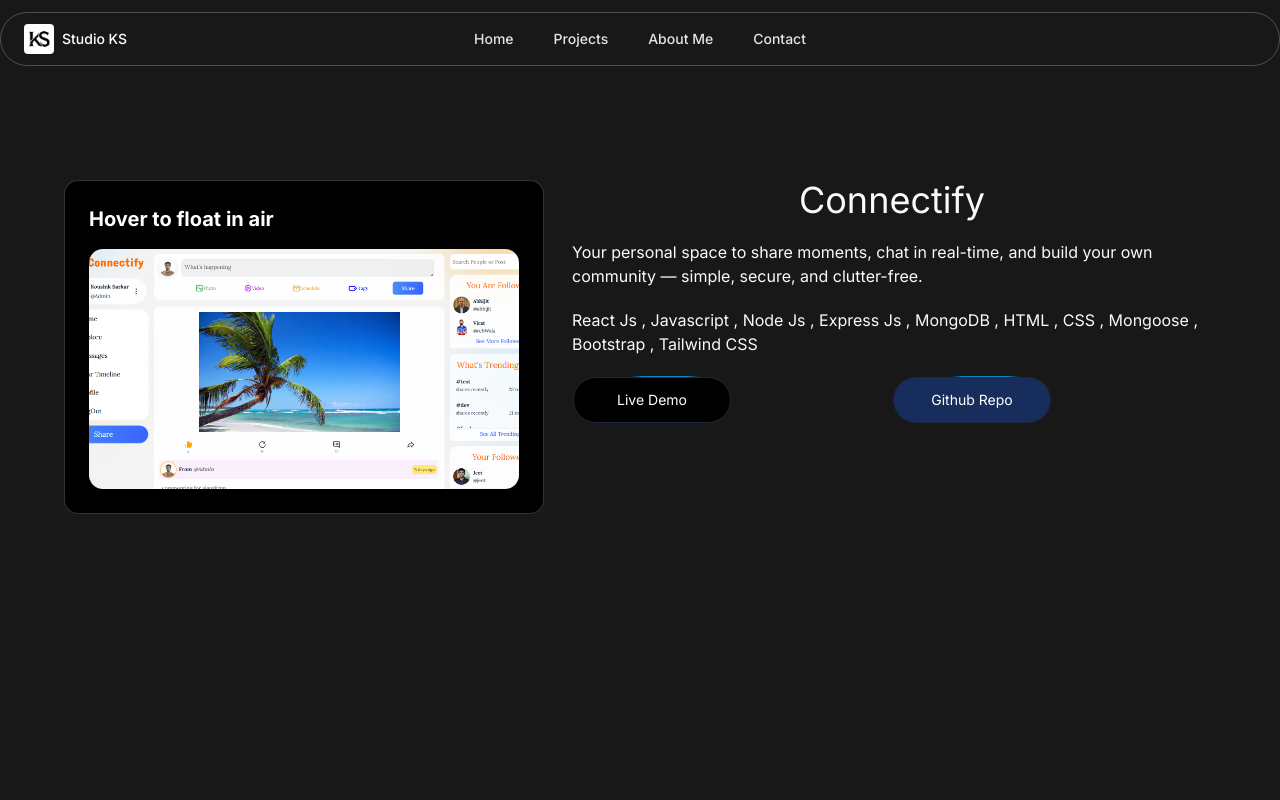
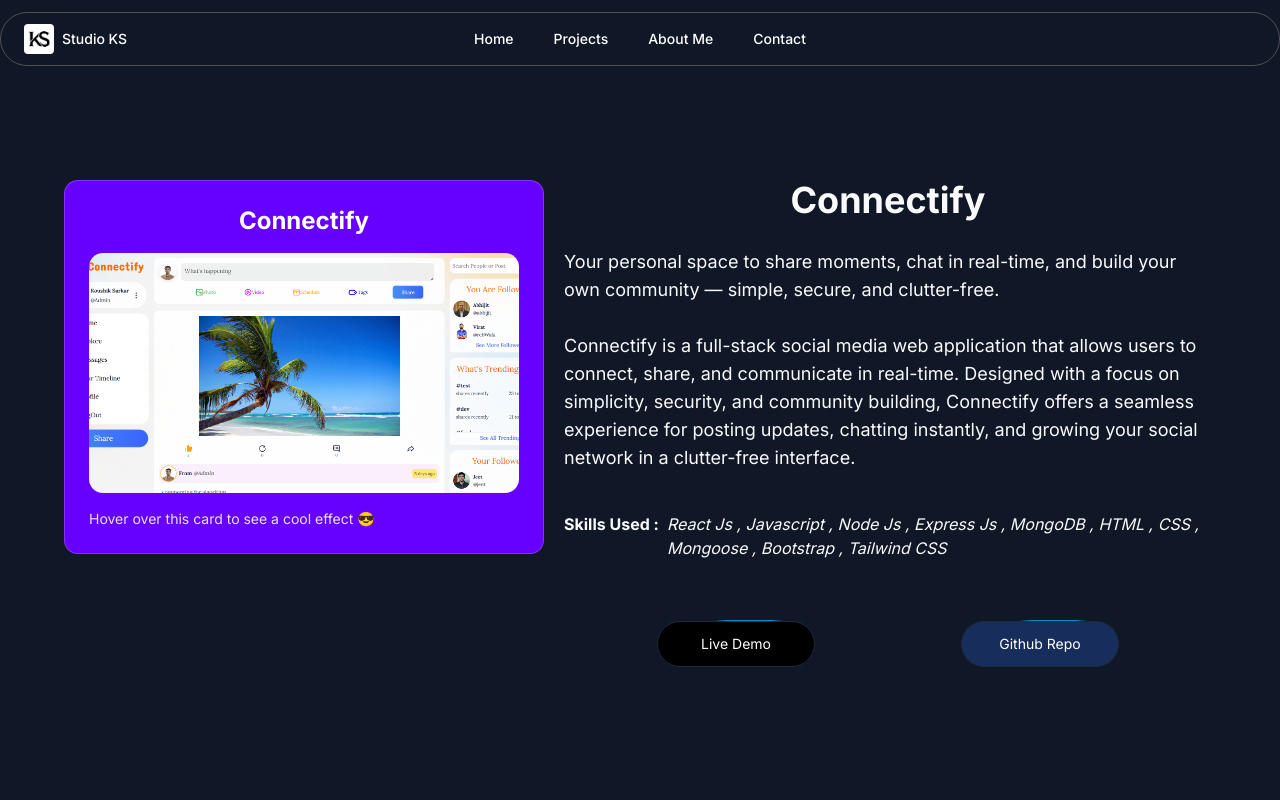
Before and after one commit to KoushikSarkarGit/KnowMe, a Next.js app: page /projects/1 in a window 1280 px wide. Shown: the top 800 px of the page. Built offline with nearby package versions, Linux system fonts and the light colour scheme.

Commit message:
project part finished

```diff
--- a/src/app/projects/[projectid]/page.tsx
+++ b/src/app/projects/[projectid]/page.tsx
@@ -15,25 +15,33 @@ export default async function ProjectViewPage({
   );
 
   return (
-    <main className="min-h-screen bg-[#181818] antialiased bg-grid-white/[0.02]">
+    <main className="min-h-screen bg-gray-900 antialiased  bg-grid-white/[0.02]">
       <div className="w-full p-5 md:px-15  py-25 min-h-[40rem] flex flex-col justify-start ">
-        {project && (
+        {project ? (
           <div className="grid grid-cols-14 gap-4 ">
             <div className="col-span-14 md:col-span-6   ">
-              <ThreedCard imgsrc={project.image} />
+              <ThreedCard imgsrc={project.image} projectname={project.title} />
             </div>
-            <div className="col-span-14 md:col-span-8 py-20 px-2 ">
-              <h1 className="text-4xl text-center pb-5">{project.title}</h1>
-              <div className="pb-5">{project.description}</div>
-              <div className="pb-5">
-                {project.skillsUsed
-                  .map((skill) => {
-                    return `${skill}`;
-                  })
-                  .join(" , ")}
+            <div className="col-span-14 md:col-span-8 py-20 pr-2 ">
+              <h1 className="text-4xl  text-center font-bold pb-7">
+                {project.title}
+              </h1>
+              <div className="pb-7 text-lg">{project.description}</div>
+              <div className="pb-10 text-lg">{project.fullDescription}</div>
+              <div className="pb-15 flex gap-2">
+                <p className=" font-bold break-normal whitespace-nowrap">
+                  Skills Used :
+                </p>
+                <p className="color-[#dacbd9] italic">
+                  {project.skillsUsed
+                    .map((skill) => {
+                      return `${skill}`;
+                    })
+                    .join(" , ")}
+                </p>
               </div>
 
-              <div className=" w-full md:w-3/4 flex flex-row justify-between">
+              <div className=" w-full px-5 flex flex-row justify-around">
                 <Link href={project.livelink || ""} target="_blank">
                   <Button
                     borderRadius="1.75rem"
@@ -54,6 +62,10 @@ export default async function ProjectViewPage({
               </div>
             </div>
           </div>
+        ) : (
+          <div className="w-full h-[30rem] flex justify-center items-center">
+            <h1 className="text-2xl dark:color-white"> No Page Found</h1>
+          </div>
         )}
       </div>
     </main>
--- a/src/components/ThreeDCard.tsx
+++ b/src/components/ThreeDCard.tsx
@@ -3,23 +3,23 @@
 import React from "react";
 import { CardBody, CardContainer, CardItem } from "@/components/ui/3d-card";
 
-export function ThreedCard({ imgsrc }: { imgsrc: string }) {
+export function ThreedCard({
+  imgsrc,
+  projectname,
+}: {
+  imgsrc: string;
+  projectname: string;
+}) {
   return (
     <CardContainer className="inter-var ">
-      <CardBody className="bg-gray-50 relative group/card  dark:hover:shadow-2xl dark:hover:shadow-emerald-500/[0.1] dark:bg-black dark:border-white/[0.2] border-black/[0.1] w-auto sm:w-[30rem] h-auto rounded-xl p-6 border  ">
+      <CardBody className="bg-gray-50 relative group/card  dark:hover:shadow-2xl dark:hover:shadow-emerald-500/[0.1] dark:bg-[#6600ff] dark:border-white/[0.2] border-black/[0.1] w-auto sm:w-[30rem] h-auto rounded-xl p-6 border  ">
         <CardItem
           translateZ="50"
-          className="text-xl font-bold text-neutral-600 dark:text-white"
+          className="text-2xl font-bold w-full text-center text-neutral-600 dark:text-white"
         >
-          Hover to float in air
+          {projectname}
         </CardItem>
-        {/* <CardItem
-          as="p"
-          translateZ="60"
-          className="text-neutral-500 text-sm max-w-sm mt-2 dark:text-neutral-300"
-        >
-          Hover over this card to unleash the power of CSS perspective
-        </CardItem> */}
+
         <CardItem translateZ="100" className="w-full mt-4">
           <img
             src={imgsrc}
@@ -29,6 +29,13 @@ export function ThreedCard({ imgsrc }: { imgsrc: string }) {
             alt="thumbnail"
           />
         </CardItem>
+        <CardItem
+          as="p"
+          translateZ="60"
+          className="text-neutral-500 text-sm max-w-sm mt-4 text-center dark:text-neutral-200"
+        >
+          Hover over this card to see a cool effect 😎
+        </CardItem>
       </CardBody>
     </CardContainer>
   );
--- a/src/components/ui/resizable-navbar.tsx
+++ b/src/components/ui/resizable-navbar.tsx
@@ -131,7 +131,7 @@ export const NavItems = ({ items, className, onItemClick }: NavItemsProps) => {
         <a
           onMouseEnter={() => setHovered(idx)}
           onClick={onItemClick}
-          className="relative px-4 py-2 text-neutral-600 dark:text-neutral-200"
+          className="relative px-4 py-2 text-neutral-600 dark:text-white"
           key={`link-${idx}`}
           href={item.link}
         >
--- a/src/helper/AllProjects.json
+++ b/src/helper/AllProjects.json
@@ -5,6 +5,7 @@
         "title": "Connectify",
         "slug": "social-media-site",
         "description": "Your personal space to share moments, chat in real-time, and build your own community — simple, secure, and clutter-free.",
+        "fullDescription": "Connectify is a full-stack social media web application that allows users to connect, share, and communicate in real-time. Designed with a focus on simplicity, security, and community building, Connectify offers a seamless experience for posting updates, chatting instantly, and growing your social network in a clutter-free interface.",
         "isLive": true,
         "owner": "Koushik Sarkar",
         "isFeatured": true,
@@ -18,6 +19,7 @@
         "title": "Jeet's Market",
         "slug": "a-complete-ecommerce-site",
         "description": "Discover quality products at great prices — fast shipping, secure checkout, and a seamless shopping experience. ",
+        "fullDescription": "Jeet's Market is a complete MERN-stack e-commerce platform offering users a modern, intuitive online shopping experience. From browsing quality products to secure checkout and fast delivery, every aspect is built to ensure performance, usability, and reliability.",
         "isLive": true,
         "owner": "Koushik Sarkar",
         "isFeatured": true,
@@ -31,6 +33,7 @@
         "title": "RateMe",
         "slug": "advanced-vocal-techniques",
         "description": "Enhance your singing with advanced vocal techniques for intermediate to advanced learners.",
+        "fullDescription": "coming soon",
         "isLive": true,
         "owner": "Koushik Sarkar",
         "isFeatured": true,
--- a/src/models/Project.ts
+++ b/src/models/Project.ts
@@ -3,6 +3,7 @@ export default interface Project {
   title: string;
   slug: string;
   description: string;
+  fullDescription: string;
   isLive: boolean;
   owner: string;
   isFeatured: boolean;
```
